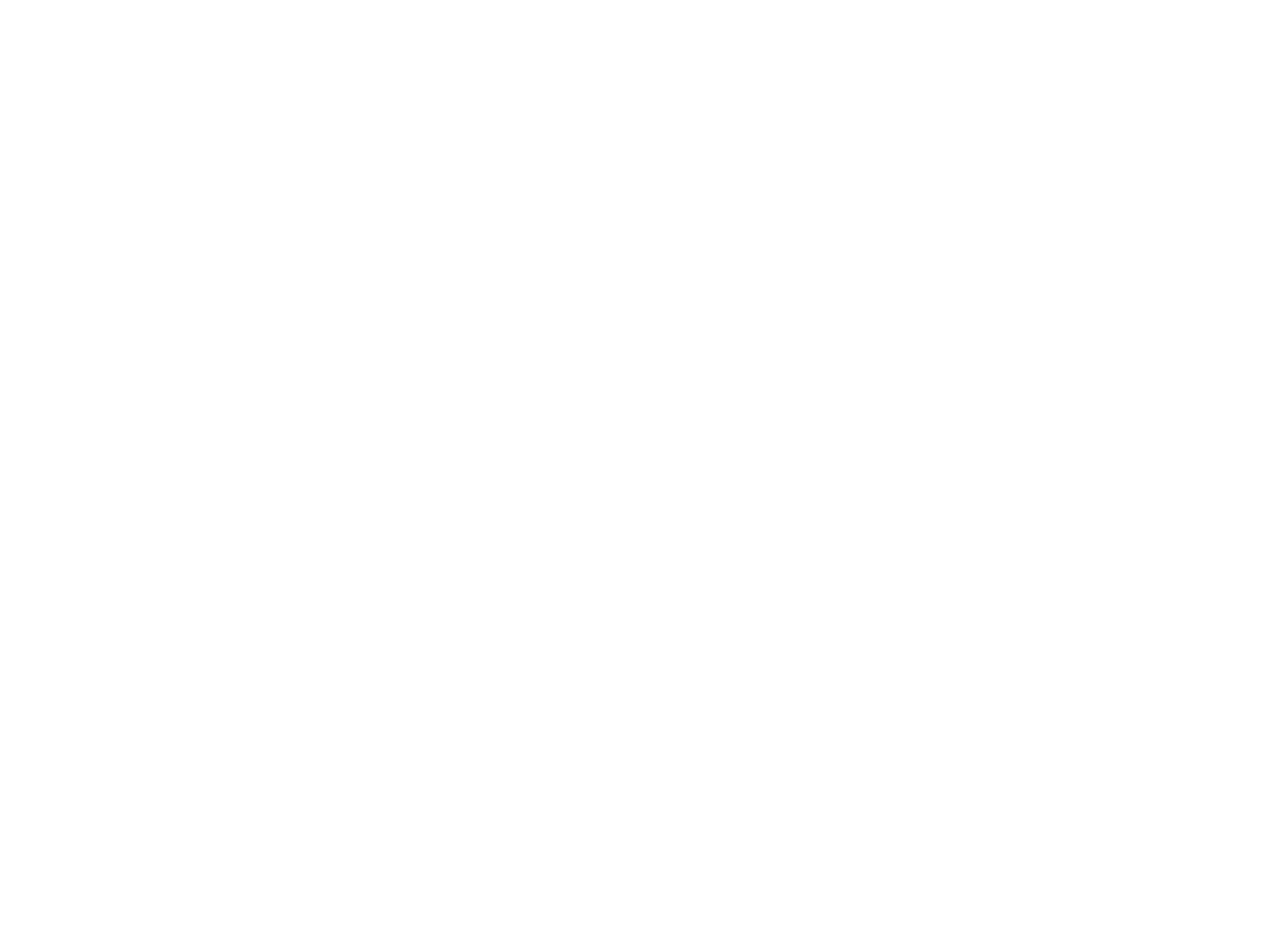
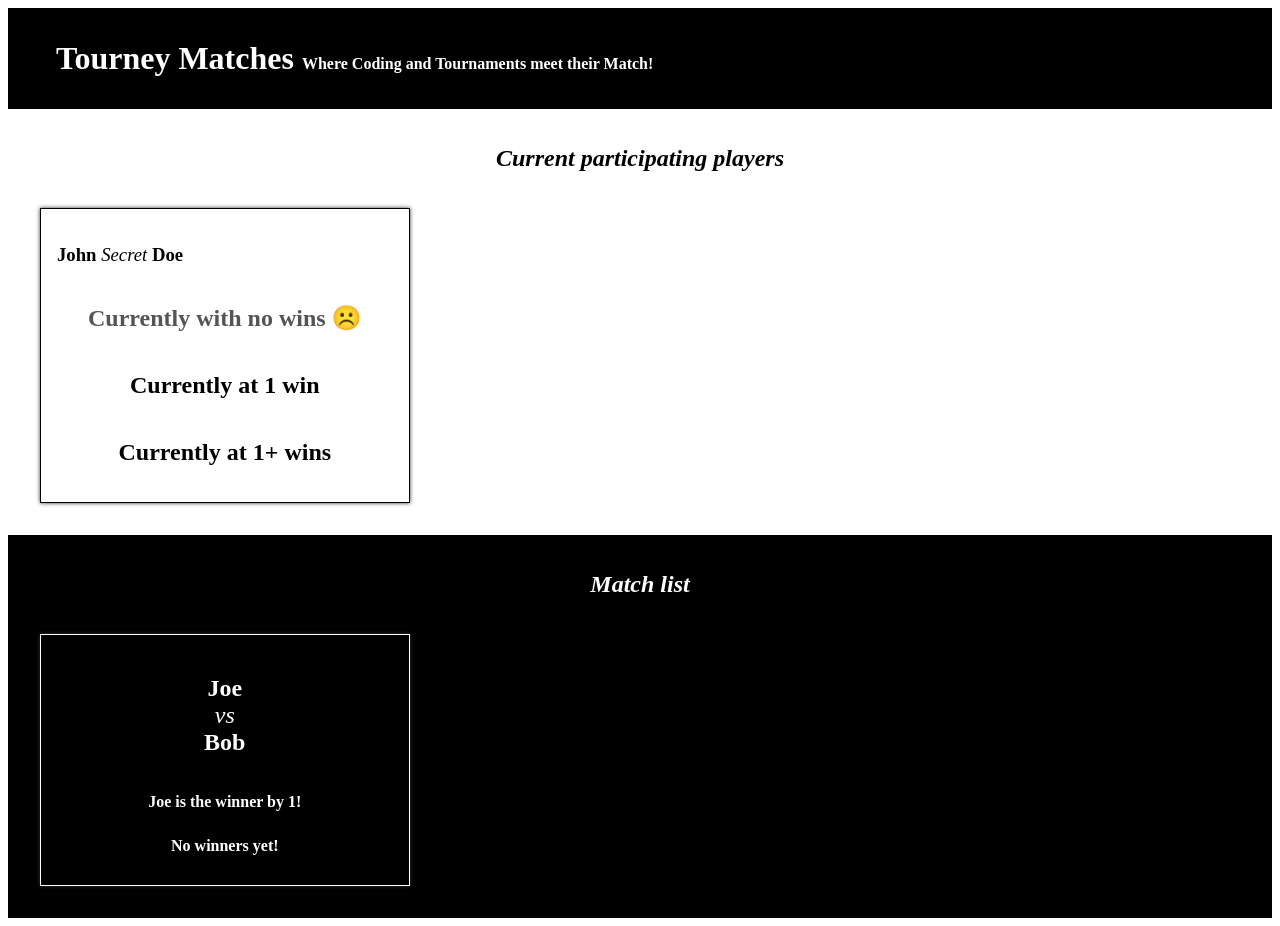
Before and after one commit to kazvee/tourney-matches, a React (Create React App) app: page / in a window 1280 px wide. Before the commit the page ends 800 px from the top, so only its background shows below. Built offline with nearby package versions, Linux system fonts and the light colour scheme.

Commit message:
Add PlayerList & MatchList components to App.js

```diff
--- a/src/App.js
+++ b/src/App.js
@@ -1,8 +1,16 @@
 import './App.css';
+import PlayerList from "./components/PlayerList";
+import MatchList from "./components/MatchList";
 
-function App() {
+const App = () => {
   return (
     <div className="App">
+      <h1>
+        Tourney Matches{" "}
+        <span>Where Coding and Tournaments meet their Match!</span>
+      </h1>
+      <PlayerList />
+      <MatchList />
     </div>
   );
 }
```
